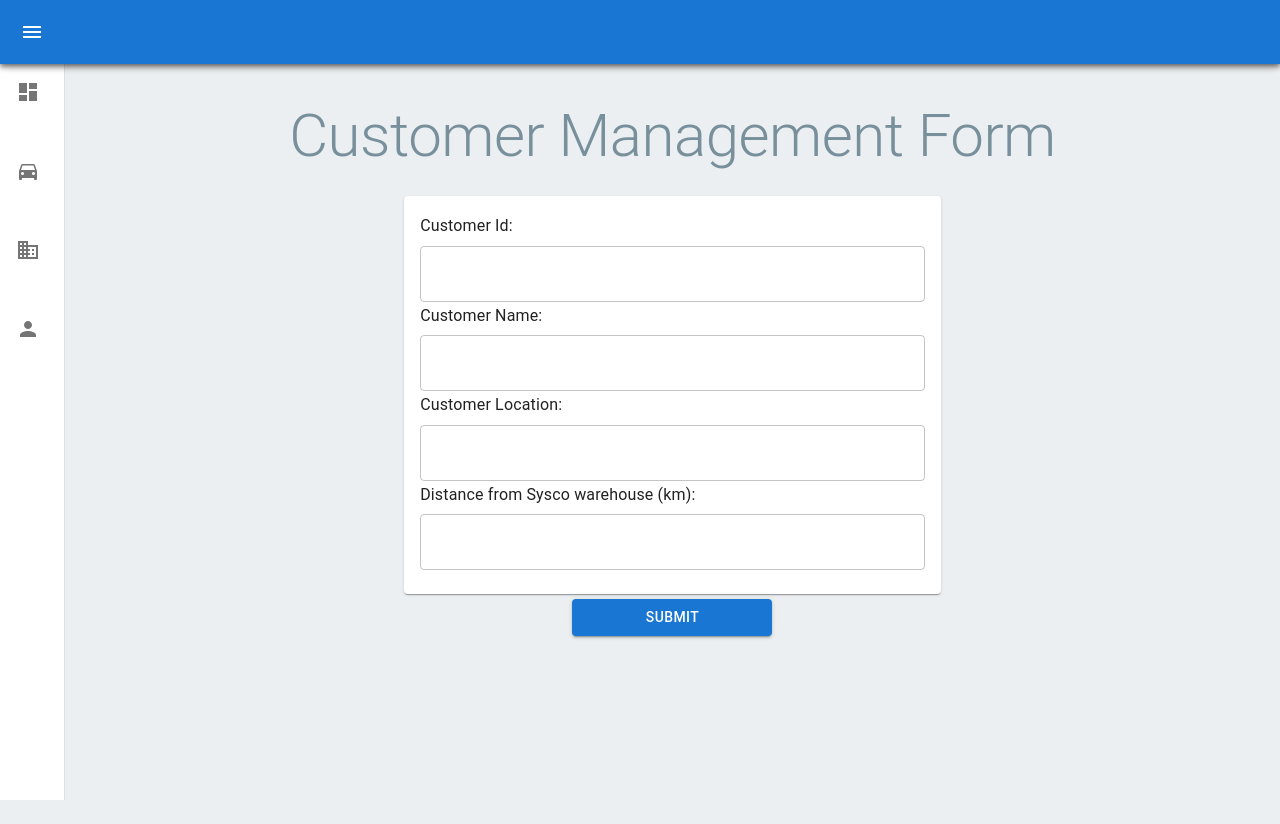
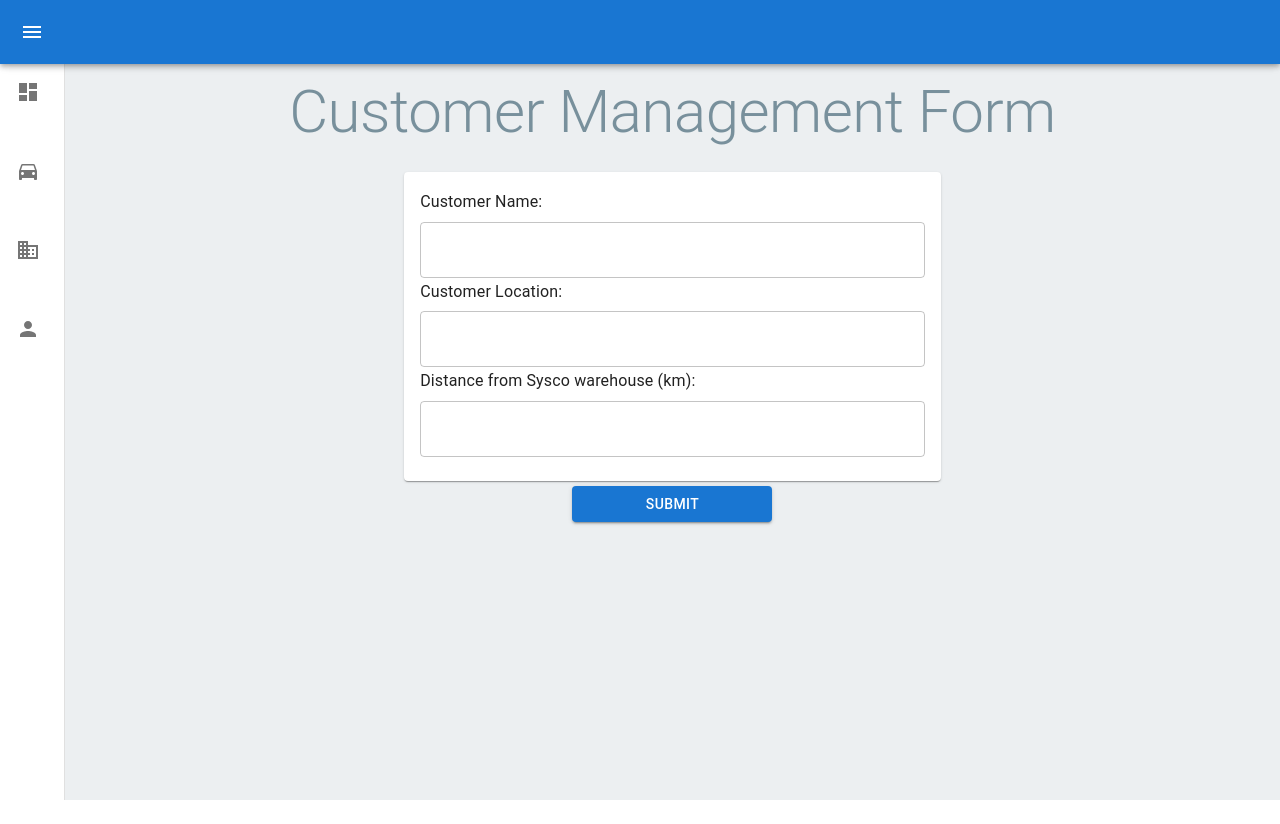
Before and after one commit to sean-jesuharun/Carbon-Footprint-Monitoring-Platform, a React (Vite) app in the folder CO2-monitoring-system/: page /customer-management in a window 1280 px wide. After the commit the page ends 800 px from the top, so only its background shows below. Built offline with nearby package versions, Linux system fonts and the light colour scheme.

Commit message:
Added form validation

```diff
--- a/CO2-monitoring-system/src/CustomerManagementFrom.jsx
+++ b/CO2-monitoring-system/src/CustomerManagementFrom.jsx
@@ -4,7 +4,12 @@ import MiniDrawer from './MiniDrawer';
 
 const CustomerManagementForm = () => {
   const [formData, setFormData] = useState({
-    customerId: '',
+    customerName: '',
+    customerLocation: '',
+    distanceFromWarehouse: ''
+  });
+
+  const [errors, setErrors] = useState({
     customerName: '',
     customerLocation: '',
     distanceFromWarehouse: ''
@@ -18,16 +23,49 @@ const CustomerManagementForm = () => {
     });
   };
 
+  const validateForm = () => {
+    const nameRegex = /^[a-zA-Z\s]*$/;
+    const locationRegex = /^[a-zA-Z\s]*$/;
+    const distanceRegex = /^[0-9]*\.?[0-9]+$/;
+
+    let valid = true;
+    let newErrors = { customerName: '', customerLocation: '', distanceFromWarehouse: '' };
+
+    if (!nameRegex.test(formData.customerName)) {
+      newErrors.customerName = 'Customer Name should only contain letters and spaces.';
+      valid = false;
+    }
+
+    if (!locationRegex.test(formData.customerLocation)) {
+      newErrors.customerLocation = 'Customer Location should only contain letters and spaces.';
+      valid = false;
+    }
+
+    if (!distanceRegex.test(formData.distanceFromWarehouse) || parseFloat(formData.distanceFromWarehouse) <= 0) {
+      newErrors.distanceFromWarehouse = 'Distance should be a positive number.';
+      valid = false;
+    }
+
+    setErrors(newErrors);
+    return valid;
+  };
+
   const handleSubmit = (e) => {
     e.preventDefault();
+    if (validateForm()) {
       console.log(formData); // Log form data to console
       // Reset the form
       setFormData({
-      customerId: '',
         customerName: '',
         customerLocation: '',
         distanceFromWarehouse: ''
       });
+      setErrors({
+        customerName: '',
+        customerLocation: '',
+        distanceFromWarehouse: ''
+      });
+    }
   };
 
   return (
@@ -39,15 +77,6 @@ const CustomerManagementForm = () => {
         <Typography variant='h2' marginTop={1} marginBottom={3} color='#78909c'>Customer Management Form</Typography>
         <Card style={{ width: '70%', margin: '0 auto' }}>
           <CardContent style={{ display: 'flex', flexDirection: 'column' }}>
-            <Typography variant="subtitle1" gutterBottom>Customer Id:</Typography>
-            <TextField
-              type="number"
-              name="customerId"
-              value={formData.customerId}
-              onChange={handleInputChange}
-              fullWidth
-              required
-            />
             <Typography variant="subtitle1" gutterBottom>Customer Name:</Typography>
             <TextField
               type="text"
@@ -56,6 +85,8 @@ const CustomerManagementForm = () => {
               onChange={handleInputChange}
               fullWidth
               required
+              error={!!errors.customerName}
+              helperText={errors.customerName}
             />
             <Typography variant="subtitle1" gutterBottom>Customer Location:</Typography>
             <TextField
@@ -65,6 +96,8 @@ const CustomerManagementForm = () => {
               onChange={handleInputChange}
               fullWidth
               required
+              error={!!errors.customerLocation}
+              helperText={errors.customerLocation}
             />
             <Typography variant="subtitle1" gutterBottom>Distance from Sysco warehouse (km):</Typography>
             <TextField
@@ -74,6 +107,8 @@ const CustomerManagementForm = () => {
               onChange={handleInputChange}
               fullWidth
               required
+              error={!!errors.distanceFromWarehouse}
+              helperText={errors.distanceFromWarehouse}
             />
           </CardContent>
         </Card>
--- a/CO2-monitoring-system/src/VehicleManagementForm.jsx
+++ b/CO2-monitoring-system/src/VehicleManagementForm.jsx
@@ -4,7 +4,6 @@ import MiniDrawer from './MiniDrawer';
 
 const VehicleManagementForm = () => {
   const [formData, setFormData] = useState({
-    vehicleId: '',
     vehicleModel: '',
     engineSize: '',
     numberOfCylinders: '',
@@ -27,7 +26,6 @@ const VehicleManagementForm = () => {
     console.log(formData); // Log form data to console
     // Reset the form
     setFormData({
-      vehicleId: '',
       vehicleModel: '',
       engineSize: '',
       numberOfCylinders: '',
@@ -47,15 +45,6 @@ const VehicleManagementForm = () => {
         <Typography variant='h2' marginTop={1} marginBottom={3} color='#78909c'>Vehicle Management Form</Typography>
         <Card style={{ width: '70%', margin: '0 auto' }}>
           <CardContent style={{ display: 'flex', flexDirection: 'column' }}>
-            <Typography variant="subtitle1" gutterBottom>Vehicle Id:</Typography>
-            <TextField
-              type="number"
-              name="vehicleId"
-              value={formData.vehicleId}
-              onChange={handleInputChange}
-              fullWidth
-              required
-            />
             <Typography variant="subtitle1" gutterBottom>Vehicle Model:</Typography>
             <TextField
               type="text"
--- a/CO2-monitoring-system/src/VendorManagementFrom.jsx
+++ b/CO2-monitoring-system/src/VendorManagementFrom.jsx
@@ -4,37 +4,68 @@ import MiniDrawer from './MiniDrawer';
 
 const VendorManagementForm = () => {
   const [formData, setFormData] = useState({
-    vendorId: '',
     vendorName: '',
     vendorLocation: '',
     distanceFromWarehouse: '',
     products: [''] // List of products
   });
 
+  const [errors, setErrors] = useState({
+    vendorName: '',
+    vendorLocation: '',
+    distanceFromWarehouse: '',
+    products: ['']
+  });
+
+  const validateField = (name, value) => {
+    let error = '';
+    const lettersAndSpaces = /^[A-Za-z\s]*$/;
+    if ((name === 'vendorName' || name === 'vendorLocation') && !lettersAndSpaces.test(value)) {
+      error = 'This field should only contain letters and spaces';
+    }
+    if (name === 'distanceFromWarehouse') {
+      if (isNaN(value) || value <= 0) {
+        error = 'Distance should be a positive number greater than 0';
+      }
+    }
+    return error;
+  };
+
   const handleInputChange = (e) => {
     const { name, value } = e.target;
-
-    // Validate fields
-    if (name === 'vendorId' && value < 0) return; // Vendor Id should not accept negative values
-    if (name === 'vendorName' && /\d/.test(value)) return; // Vendor Name should not accept numbers
-    if (name === 'vendorLocation' && /\d/.test(value)) return; // Vendor Location should not accept negative values
-    if (name === 'distanceFromWarehouse' && (value < 0 || isNaN(value))) return; // Distance should not accept negative values or strings
+    const error = validateField(name, value);
 
     setFormData({
       ...formData,
       [name]: value
     });
+    setErrors({
+      ...errors,
+      [name]: error
+    });
   };
 
   const handleProductChange = (index, e) => {
     const { value } = e.target;
-    // Products should not accept numbers
-    if (/\d/.test(value)) return;
+    let error = '';
+    const lettersAndSpaces = /^[A-Za-z\s]*$/;
+    if (!lettersAndSpaces.test(value)) {
+      error = 'Product name should only contain letters and spaces';
+    }
+
     const updatedProducts = [...formData.products];
     updatedProducts[index] = value;
+
+    const updatedProductErrors = [...errors.products];
+    updatedProductErrors[index] = error;
+
     setFormData({
       ...formData,
       products: updatedProducts
+    });
+    setErrors({
+      ...errors,
+      products: updatedProductErrors
     });
   };
 
@@ -43,28 +74,61 @@ const VendorManagementForm = () => {
       ...formData,
       products: [...formData.products, '']
     });
+    setErrors({
+      ...errors,
+      products: [...errors.products, '']
+    });
   };
 
   const handleRemoveProduct = (index) => {
     const updatedProducts = [...formData.products];
     updatedProducts.splice(index, 1);
+    const updatedProductErrors = [...errors.products];
+    updatedProductErrors.splice(index, 1);
+
     setFormData({
       ...formData,
       products: updatedProducts
+    });
+    setErrors({
+      ...errors,
+      products: updatedProductErrors
     });
   };
 
   const handleSubmit = (e) => {
     e.preventDefault();
+
+    let formIsValid = true;
+    const newErrors = {
+      vendorName: validateField('vendorName', formData.vendorName),
+      vendorLocation: validateField('vendorLocation', formData.vendorLocation),
+      distanceFromWarehouse: validateField('distanceFromWarehouse', formData.distanceFromWarehouse),
+      products: formData.products.map(product => validateField('product', product))
+    };
+
+    if (newErrors.vendorName || newErrors.vendorLocation || newErrors.distanceFromWarehouse || newErrors.products.some(err => err)) {
+      formIsValid = false;
+    }
+
+    setErrors(newErrors);
+
+    if (formIsValid) {
       console.log(formData); // Log form data to console
       // Reset the form
       setFormData({
-      vendorId: '',
         vendorName: '',
         vendorLocation: '',
         distanceFromWarehouse: '',
         products: ['']
       });
+      setErrors({
+        vendorName: '',
+        vendorLocation: '',
+        distanceFromWarehouse: '',
+        products: ['']
+      });
+    }
   };
 
   return (
@@ -76,16 +140,6 @@ const VendorManagementForm = () => {
         <Typography variant='h2' marginTop={1} marginBottom={3} color='#78909c'>Vendor Management Form</Typography>
         <Card style={{ width: '70%', margin: '0 auto' }}>
           <CardContent style={{ display: 'flex', flexDirection: 'column' }}>
-            <Typography variant="subtitle1" gutterBottom>Vendor Id:</Typography>
-            <TextField
-              type="number"
-              name="vendorId"
-              value={formData.vendorId}
-              onChange={handleInputChange}
-              fullWidth
-              required
-              inputProps={{ min: 0 }} // Ensure input does not accept negative values
-            />
             <Typography variant="subtitle1" gutterBottom>Vendor Name:</Typography>
             <TextField
               type="text"
@@ -94,7 +148,8 @@ const VendorManagementForm = () => {
               onChange={handleInputChange}
               fullWidth
               required
-              inputProps={{ pattern: "[^0-9]*" }} // Ensure input does not accept numbers
+              error={!!errors.vendorName}
+              helperText={errors.vendorName}
             />
             <Typography variant="subtitle1" gutterBottom>Vendor Location:</Typography>
             <TextField
@@ -104,7 +159,8 @@ const VendorManagementForm = () => {
               onChange={handleInputChange}
               fullWidth
               required
-              inputProps={{ pattern: "[^0-9]*" }} // Ensure input does not accept numbers
+              error={!!errors.vendorLocation}
+              helperText={errors.vendorLocation}
             />
             <Typography variant="subtitle1" gutterBottom>Distance from Sysco warehouse (km):</Typography>
             <TextField
@@ -114,7 +170,9 @@ const VendorManagementForm = () => {
               onChange={handleInputChange}
               fullWidth
               required
-              inputProps={{ min: 0 }} // Ensure input does not accept negative values or strings
+              error={!!errors.distanceFromWarehouse}
+              helperText={errors.distanceFromWarehouse}
+              inputProps={{ min: 1 }} // Ensure input does not accept 0 or negative values
             />
             <hr />
             <Typography variant="h5" style={{ marginBottom: '1rem' }}>Products</Typography>
@@ -128,7 +186,8 @@ const VendorManagementForm = () => {
                   fullWidth
                   required
                   placeholder={`Product ${index + 1}`}
-                  inputProps={{ pattern: "[^0-9]*" }} // Ensure input does not accept numbers
+                  error={!!errors.products[index]}
+                  helperText={errors.products[index]}
                 />
                 <Button type="button" onClick={() => handleRemoveProduct(index)}>Remove</Button>
               </div>
--- a/CO2-monitoring-system/src/pages/CustomerManagement.jsx
+++ b/CO2-monitoring-system/src/pages/CustomerManagement.jsx
@@ -1,17 +1,132 @@
-import React from 'react'
-import MiniDrawer from '../MiniDrawer'
-import CustomerManagementForm from '../CustomerManagementFrom'
+import React, { useState } from 'react';
+import { Card, CardContent, TextField, Button, Typography } from '@mui/material';
+import MiniDrawer from '../MiniDrawer';
 
+const CustomerManagementForm = () => {
+  const [formData, setFormData] = useState({
+    customerName: '',
+    customerLocation: '',
+    distanceFromWarehouse: ''
+  });
 
-function CustomerManagement() {
+  const [errors, setErrors] = useState({
+    customerName: '',
+    customerLocation: '',
+    distanceFromWarehouse: ''
+  });
+
+  const validateField = (name, value) => {
+    let error = '';
+    const lettersAndSpaces = /^[A-Za-z\s]*$/;
+
+    if ((name === 'customerName' || name === 'customerLocation') && !lettersAndSpaces.test(value)) {
+      error = 'This field should only contain letters and spaces';
+    }
+    if (name === 'distanceFromWarehouse') {
+      if (isNaN(value) || value <= 0) {
+        error = 'Distance should be a positive number greater than 0';
+      }
+    }
+    return error;
+  };
+
+  const handleInputChange = (e) => {
+    const { name, value } = e.target;
+    const error = validateField(name, value);
+
+    setFormData({
+      ...formData,
+      [name]: value
+    });
+    setErrors({
+      ...errors,
+      [name]: error
+    });
+  };
+
+  const handleSubmit = (e) => {
+    e.preventDefault();
+
+    let formIsValid = true;
+    const newErrors = {
+      customerName: validateField('customerName', formData.customerName),
+      customerLocation: validateField('customerLocation', formData.customerLocation),
+      distanceFromWarehouse: validateField('distanceFromWarehouse', formData.distanceFromWarehouse)
+    };
+
+    if (newErrors.customerName || newErrors.customerLocation || newErrors.distanceFromWarehouse) {
+      formIsValid = false;
+    }
+
+    setErrors(newErrors);
+
+    if (formIsValid) {
+      console.log(formData); // Log form data to console
+      // Reset the form
+      setFormData({
+        customerName: '',
+        customerLocation: '',
+        distanceFromWarehouse: ''
+      });
+      setErrors({
+        customerName: '',
+        customerLocation: '',
+        distanceFromWarehouse: ''
+      });
+    }
+  };
+
   return (
-    <div>
-        <br></br>
+    <div style={{ minHeight: '100vh', padding: '20px', display: 'flex', justifyContent: 'center', alignItems: 'flex-start', paddingTop: '20px' }}>
+      <MiniDrawer />
+      <form onSubmit={handleSubmit}>
+        <br />
+        <br />
+        <Typography variant='h2' marginTop={1} marginBottom={3} color='#78909c'>Customer Management Form</Typography>
+        <Card style={{ width: '70%', margin: '0 auto' }}>
+          <CardContent style={{ display: 'flex', flexDirection: 'column' }}>
+            <Typography variant="subtitle1" gutterBottom>Customer Name:</Typography>
+            <TextField
+              type="text"
+              name="customerName"
+              value={formData.customerName}
+              onChange={handleInputChange}
+              fullWidth
+              required
+              error={!!errors.customerName}
+              helperText={errors.customerName}
+            />
+            <Typography variant="subtitle1" gutterBottom>Customer Location:</Typography>
+            <TextField
+              type="text"
+              name="customerLocation"
+              value={formData.customerLocation}
+              onChange={handleInputChange}
+              fullWidth
+              required
+              error={!!errors.customerLocation}
+              helperText={errors.customerLocation}
+            />
+            <Typography variant="subtitle1" gutterBottom>Distance from Sysco warehouse (km):</Typography>
+            <TextField
+              type="number"
+              name="distanceFromWarehouse"
+              value={formData.distanceFromWarehouse}
+              onChange={handleInputChange}
+              fullWidth
+              required
+              error={!!errors.distanceFromWarehouse}
+              helperText={errors.distanceFromWarehouse}
+              inputProps={{ min: 1 }} // Ensure input does not accept 0 or negative values
+            />
+          </CardContent>
+        </Card>
+        <div style={{ display: 'flex', justifyContent: 'center', marginTop: '5px' }}>
+          <Button type="submit" variant='contained' color='primary' style={{ width: '200px' }}>Submit</Button>
+        </div>
+      </form>
+    </div>
+  );
+};
 
-        <MiniDrawer/>
-        <CustomerManagementForm/>
-    </div>
-  )
-}
-
-export default CustomerManagement
+export default CustomerManagementForm;
```
Also changed, not shown: CO2-monitoring-system/src/pages/VendorSupply.jsx (added). Lines whose indentation alone changed are shown as unchanged.
